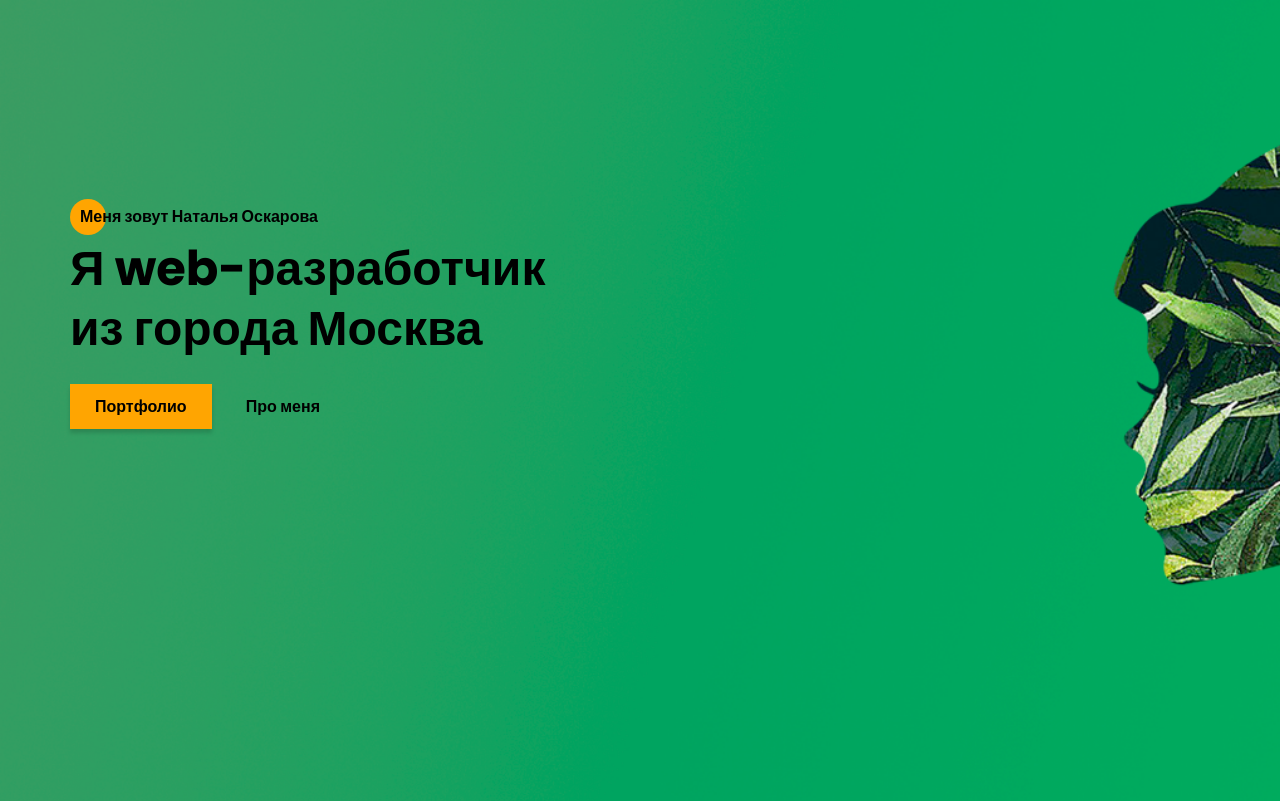
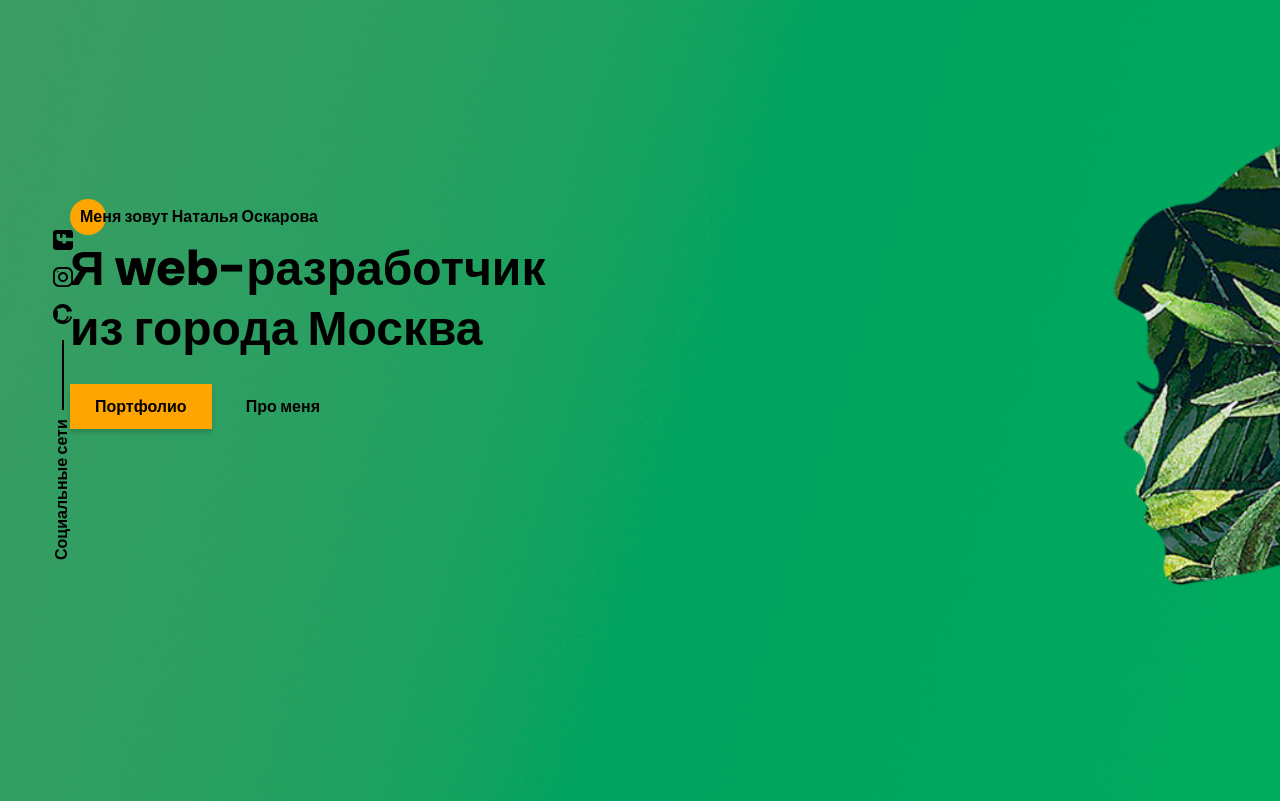
Before and after one commit to lilGooseling/Portfolio, a website: page index.html in a window 1280 px wide. Shown: the top 801 px of the page. Drawn offline with nearby package versions, Linux system fonts and the light colour scheme; files that its build step writes are made by us from their sources.

Commit message:
Sidepanel

```diff
--- a/index.html
+++ b/index.html
@@ -25,6 +25,13 @@
     <link rel="stylesheet" href="dist/css/style.min.css">
 </head>
 <body>
+    <aside class="sidepanel">
+        <a href="#" class="sidepanel__link"><img src="src/icons/social/facebook.svg" alt="facebook"></a>
+        <a href="#" class="sidepanel__link"><img src="src/icons/social/instagram.svg" alt="instagram"></a>
+        <a href="#" class="sidepanel__link"><img src="src/icons/social/github.svg" alt="github"></a>
+        <div class="sidepanel__divider"></div>
+        <div class="sidepanel__text"><span>Социальные сети</span></div>
+    </aside>
     <section class="promo">
         <div class="container">
             <div class="title title_fz16 promo__subtitle">Меня зовут Наталья Оскарова</div>
--- /dev/null
+++ b/src/sass/blocks/_sidepanel.scss
@@ -0,0 +1,26 @@
+.sidepanel {
+  position: fixed;
+  top: 230px;
+  left: 50px;
+  display: flex;
+  flex-direction: column;
+  justify-content: space-between;
+  align-items: center;
+  height: 340px;
+  z-index: 3;
+  &__divider {
+    width: 2px;
+    height: 70px;
+    background-color: black;
+  }
+  &__text {
+    width: 25px;
+    height: 150px;
+    font-weight: 700;
+    span {
+      display: block;
+      width: 150px;
+      transform: rotate(-90deg) translate(-35%,-255%);
+    }
+  }
+}
--- a/src/sass/style.scss
+++ b/src/sass/style.scss
@@ -5,6 +5,7 @@
 @import "blocks/_promo";
 @import "blocks/_title";
 @import "blocks/_button";
+@import "blocks/_sidepanel";
 
 * {
   font-family: 'Poppins', sans-serif;
```
Also changed, not shown: src/icons/social/facebook.svg (added), src/icons/social/github.svg (added), src/icons/social/instagram.svg (added).
